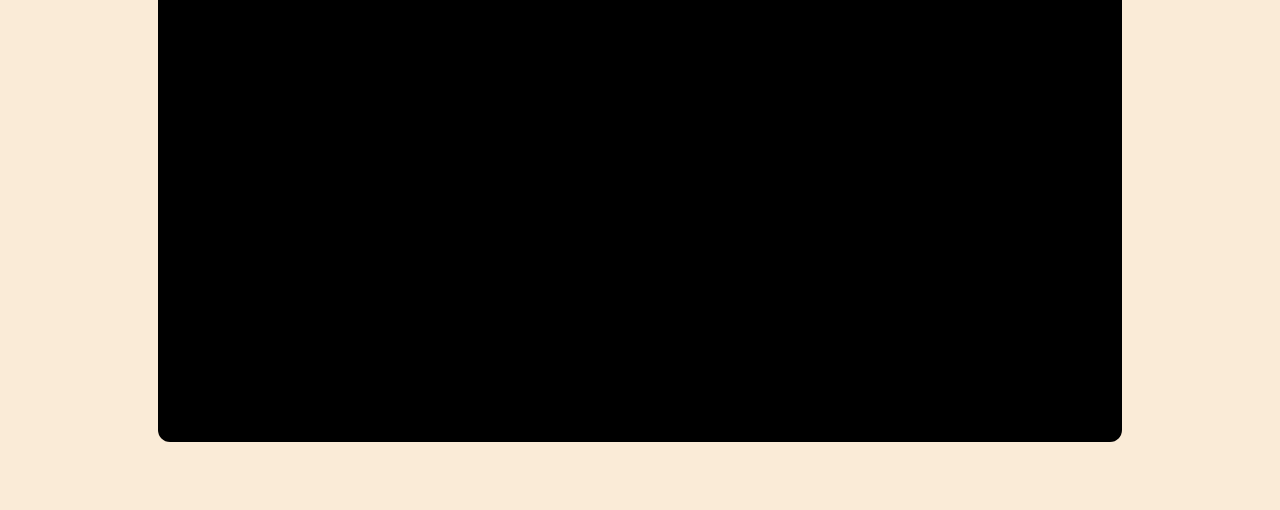
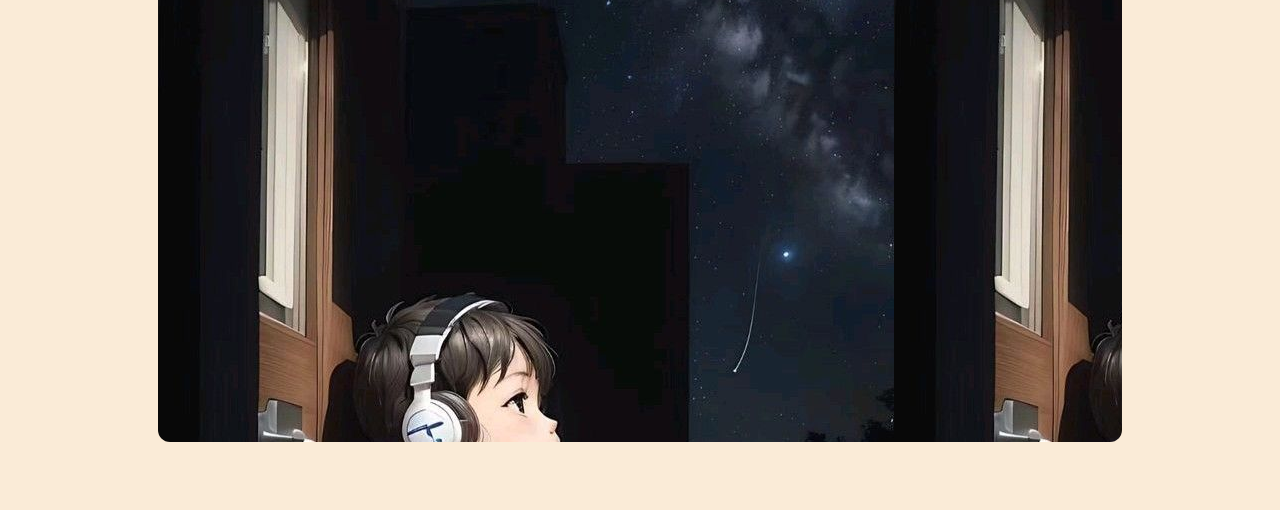
Before and after one commit to lexendx/Spotify-Application, a plain HTML site: page index.html in a window 1280 px wide. Shown: the part 290-800 px from the top of the page. Drawn offline with Linux system fonts and the light colour scheme; a web font is replaced by a local one.

Commit message:
minor changes

```diff
--- a/style.css
+++ b/style.css
@@ -45,7 +45,7 @@ nav ul li{
     margin: 23px auto;
     border-radius: 12px;
     padding: 34px;
-
+    background-image: url(download.jpg);
 
 }
 .Bottom{
```
